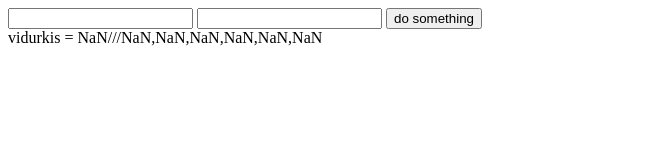
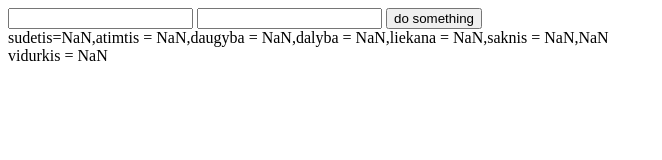
Before and after one commit to vadimsharanov/6-namu-darbai-5, a plain HTML site: page 1-uzduotis/index.html in a window 1280 px wide. Both pictures are taken after a click on the button "do something". Shown: the whole page, without its empty margins (0-662 px from the left). Drawn offline with Linux system fonts and the light colour scheme.

Commit message:
1-uzduotys- galutinai-done

```diff
--- a/1-uzduotis/index.html
+++ b/1-uzduotis/index.html
@@ -11,7 +11,8 @@
         <input type="text" id="ivestis1">
         <input type="text" id="ivestis2">
         <button id="mygtukas">do something</button>
-        <div id="rezultas"></div>
+        <div id="rezultas1"></div>
+        <div id="rezultas2"></div>
     </main>
     <script src="./script.js"></script>
 </body>
--- a/1-uzduotis/script.js
+++ b/1-uzduotis/script.js
@@ -1,3 +1,10 @@
+
+// Javascript "Objektai"
+// 1. Papildyti paskaitoje aptartą skaičiuotuvo objektą:
+// * Pridėti šaknies bei liekanos skaičiavimo metodus.
+// * Metodas "rezultatas" išvedą rezultatų masyvą.
+// * Papildyti objektą metodu, kuris išvedą visų metodo "rezultatas" masyvo elementų vidurkį.
+
 "use strict";
 
 document.getElementById("mygtukas").addEventListener("click", function(){
@@ -10,12 +17,11 @@ const skaiciuotuvas =  {
 
 sk1:0,
 sk2:0,
+pagalbinis:[],
 
 paleidimas: function (a, b) {
     this.sk1 = a
     this.sk2 = b
-
-
 },
 sudetis: function () {
     let suma = this.sk1 + this.sk2;
@@ -37,9 +43,9 @@ dalyba: function () {
 },
 
 saknis: function () {
-    let traukiamSakni1 = Math.sqrt(this.sk1)
-    let traukiamSakni2 = Math.sqrt(this.sk2)
-    return traukiamSakni1, traukiamSakni2
+    let traukiamSakni1 = Math.sqrt(this.sk1);
+    let traukiamSakni2 = Math.sqrt(this.sk2);
+    return [traukiamSakni1, traukiamSakni2]
 },
 
 liekana: function () {
@@ -48,36 +54,29 @@ liekana: function () {
 },
 
 rezultas: function () {
-    let perdavimas;
-    this.skMasyvas = perdavimas;
-    perdavimas = [this.sudetis(),this.atimtis(),this.daugyba(),this.dalyba (),this.saknis (),this.liekana()];
-     return perdavimas
-},
-vidurkis: function (){
-    let masyvas, vidurkis, indekas, skaicius, suma;
-    indekas = 0; skaicius = 0; suma = 0;
-    masyvas = this.rezultas();
-    while (indekas < masyvas.length) {
-        skaicius = masyvas[indekas];
-        suma += skaicius;
-        indekas = indekas + 1 ;
+    let skMasyvas = [];
+    skMasyvas = ["sudetis=" + this.sudetis(), "atimtis = " + this.atimtis(), "daugyba = "  + this.daugyba(), "dalyba = " + this.dalyba(), "liekana = " +  this.liekana(),  "saknis = " +this.saknis()]
+
+    return skMasyvas;
+}  ,
+vidurkis: function() {
+    let suma, skaicius, saknuSuma, viduriukas;
+    suma =0; skaicius = 0; saknuSuma = 0;
+    saknuSuma = this.saknis()[0] + this.saknis()[1];
+    this.pagalbinis = [this.sudetis(), this.atimtis(), this.daugyba(), this.dalyba(), this.liekana(),saknuSuma ];
+    for (let i =0; i < this.pagalbinis.length; i++) {
+        skaicius=this.pagalbinis[i]
+        suma  += skaicius;
     }
-    vidurkis = (suma / masyvas.length);
+    viduriukas = suma / this.pagalbinis.length
 
-     return ["vidurkis = " + vidurkis ];
+return viduriukas
 }
 
 }
-skaiciuotuvas.paleidimas(skaiciusIsIvesties1, skaiciusIsIvesties2)
-
-// let atsakymas = skaiciuotuvas.rezulta()
-// document.getElementById("rezultas").innerText = atsakymas
-
-let vidurkis = skaiciuotuvas.vidurkis();
-let atsakymas = (skaiciuotuvas.rezultas());
-document.getElementById("rezultas").innerText = (vidurkis  + "///" + atsakymas);
-
-
-
-
+skaiciuotuvas.paleidimas(skaiciusIsIvesties1, skaiciusIsIvesties2);
+skaiciuotuvas.rezultas();
+skaiciuotuvas.vidurkis()
+document.getElementById("rezultas1").innerText = skaiciuotuvas.rezultas()
+document.getElementById("rezultas2").innerText = "vidurkis = " + skaiciuotuvas.vidurkis()
 })
--- a/3-uzduotis/script.js
+++ b/3-uzduotis/script.js
@@ -51,8 +51,6 @@ kvadratas.paleidimas(skaiciusIsIvesties1, skaiciusIsIvesties2);
 
 let a = kvadratas.plotasPerimetrasIstrizaine();
 document.getElementById("rezultas").innerText = a;
-let n = 10;
-document.getElementById("kvadratello").style.border ="n solid red"
 
 
 
```
